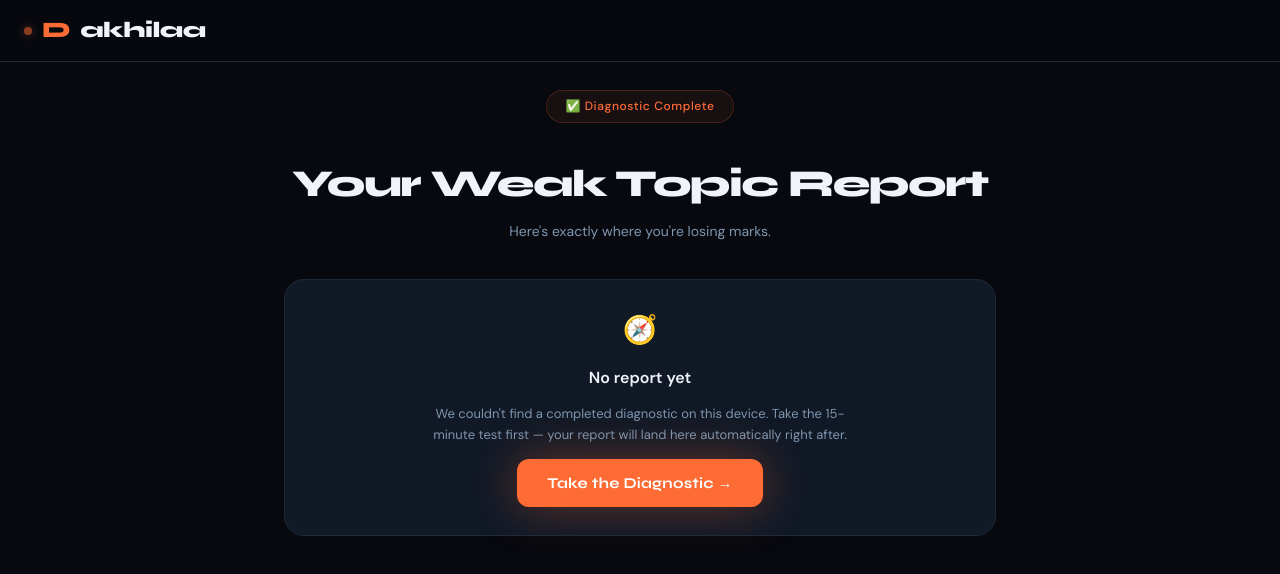
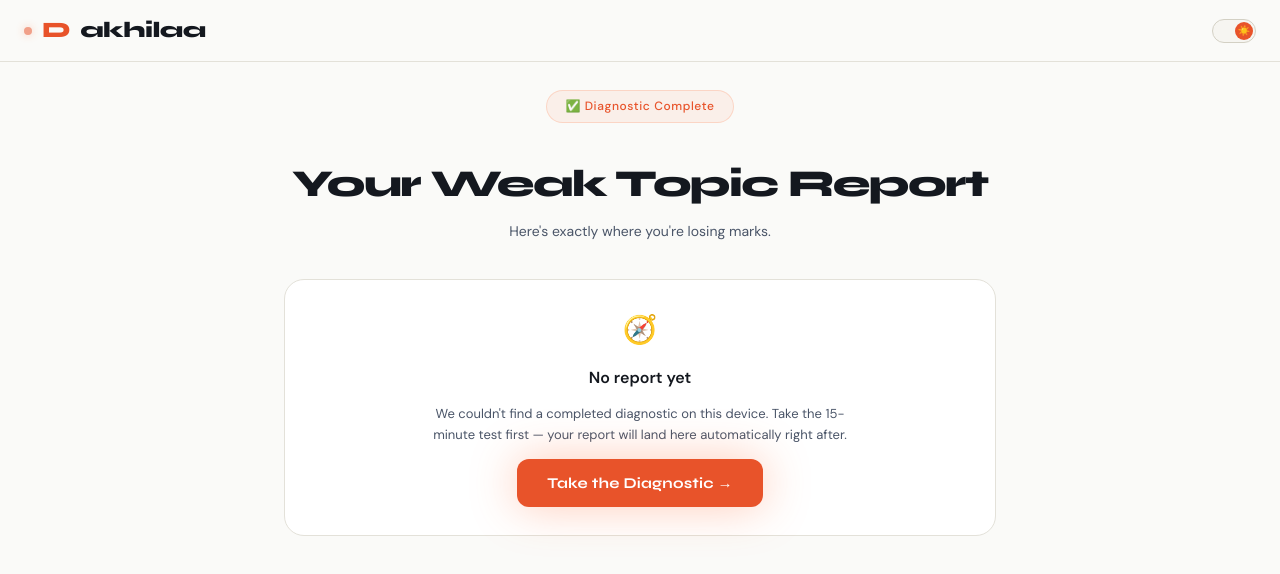
Before and after one commit to anshikamishra13-arch/Dakhilaa, a website: page frontend/pages/result.html in a window 1280 px wide. Drawn offline with Linux system fonts and the light colour scheme.

Commit message:
fix dependency

```diff
--- a/frontend/pages/result.html
+++ b/frontend/pages/result.html
@@ -3,6 +3,15 @@
 <head>
   <meta charset="UTF-8"/>
   <meta name="viewport" content="width=device-width,initial-scale=1.0"/>
+  <meta name="color-scheme" content="dark light"/>
+  <script>
+    (function() {
+      var t = localStorage.getItem('dakhilaa-theme');
+      if (!t) t = window.matchMedia('(prefers-color-scheme: light)').matches ? 'light' : 'dark';
+      if (t === 'light') document.documentElement.setAttribute('data-theme', 'light');
+      document.documentElement.style.colorScheme = t;
+    })();
+  </script>
   <title>Dakhilaa — Your Diagnostic Report</title>
   <link href="https://fonts.googleapis.com/css2?family=Syne:wght@600;700;800&family=DM+Sans:ital,wght@0,300;0,400;0,500;0,600;1,400&display=swap" rel="stylesheet"/>
   <link rel="stylesheet" href="../assets/css/styles.css"/>
@@ -56,6 +65,9 @@
     <div class="nav-logo" onclick="window.location.href='../index.html'">
       <div class="logo-dot"></div>
       <span class="d">D</span>akhilaa
+    </div>
+    <div class="nav-right">
+      <button class="theme-toggle" id="theme-toggle-btn" aria-label="Switch theme"><span class="knob" id="theme-toggle-icon">🌙</span></button>
     </div>
   </nav>
 
@@ -130,6 +142,7 @@
 
   <script src="../assets/js/config.js"></script>
   <script src="../assets/js/toast.js"></script>
+  <script src="../assets/js/theme.js"></script>
   <script>
   (function () {
     'use strict';
```
